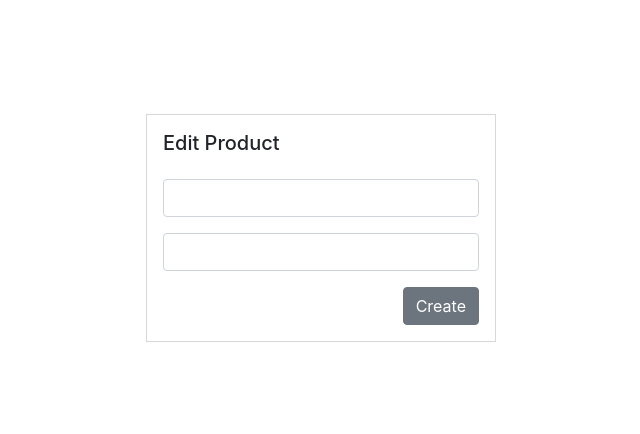
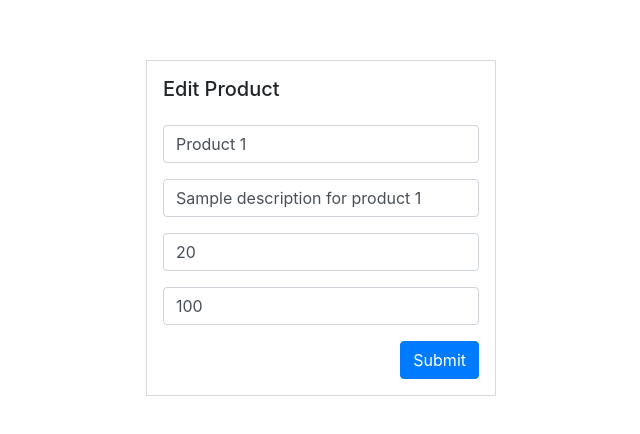
Before and after one commit to clarinal12/highoutput-workshop, a React (Create React App) app: page /products/edit/1 in a window 1280 px wide. Shown: the part 172-606 px from the top of the page, without its empty margins (319-959 px from the left). Built offline with nearby package versions, Linux system fonts and the light colour scheme.

Commit message:
feat(createProduct,updateProduct,removeProduct):created createproduct, updateproduct and removeproduct

```diff
--- a/src/Login/Login.js
+++ b/src/Login/Login.js
@@ -16,32 +16,29 @@ class Login extends Component {
       dialogModal: false,
       loginResponse: null
     };
-
-    this.toggleDialogModal = this.toggleDialogModal.bind(this);
-    this.login = this.login.bind(this);
   }
 
-  toggleDialogModal() {
+  toggleDialogModal = () => {
     this.setState(prevState => ({
       dialogModal: !prevState.dialogModal
     }));
-  }
+  };
 
-  login(values) {
+  login = values => {
     console.log(values);
     this.handleLoginSuccess();
     this.toggleDialogModal();
-  }
+  };
 
-  handleLoginSuccess() {
+  handleLoginSuccess = () => {
     this.setState({ loginResponse: "success" });
-  }
+  };
 
-  handleLoginFail() {
+  handleLoginFail = () => {
     this.setState({ loginResponse: "failed" });
-  }
+  };
 
-  getDialogModalProperty(response) {
+  getDialogModalProperty = response => {
     if (response === "success")
       return {
         type: "success",
@@ -60,7 +57,7 @@ class Login extends Component {
         message: "Sample Dialog Message",
         title: "Sample Dialog Title"
       };
-  }
+  };
 
   render() {
     const { dialogModal, loginResponse } = this.state;
--- a/src/Products/Product.js
+++ b/src/Products/Product.js
@@ -1,4 +1,4 @@
-import React from "react";
+import React, { Component } from "react";
 
 //Forms
 import ProductForm from "./ProductForm";
@@ -6,13 +6,110 @@ import ProductForm from "./ProductForm";
 //Styles
 import { ProductWrapper } from "./styles";
 
-const Product = props => {
-  const { match } = props;
-  return (
-    <ProductWrapper className="container">
-      <ProductForm productId={match.params.id} />
-    </ProductWrapper>
-  );
-};
+//Components
+import DialogModal from "../DialogModal";
+
+class Product extends Component {
+  constructor(props) {
+    super(props);
+    this.state = {
+      products: [
+        {
+          id: 1,
+          name: "Product 1",
+          price: 100,
+          description: "Sample description for product 1",
+          quantity: 20
+        },
+        {
+          id: 2,
+          name: "Product 2",
+          price: 44,
+          description: "Sample description for product 2",
+          quantity: 12
+        }
+      ],
+      dialogModal: false,
+      hasError: false
+    };
+  }
+
+  createProduct = params => {
+    console.log(params);
+    this.setState({ hasError: false });
+    this.handleCreateProductSuccess();
+  };
+
+  editProduct = params => {
+    console.log(params);
+    this.setState({ hasError: false });
+    this.handleEditProductSuccess();
+  };
+
+  handleCreateProductSuccess = () => {
+    this.toggleDialogModal();
+  };
+
+  handleCreateProductFail = () => {
+    this.setState({ hasError: true });
+  };
+
+  handleEditProductSuccess = () => {
+    this.toggleDialogModal();
+  };
+
+  handleEditProductFail = () => {
+    this.setState({ hasError: true });
+  };
+
+  toggleDialogModal = () => {
+    this.setState(prevState => ({
+      dialogModal: !prevState.dialogModal
+    }));
+  };
+
+  render() {
+    const { match } = this.props;
+    const { dialogModal, hasError } = this.state;
+    let product = {
+        name: "",
+        description: "",
+        quantity: "",
+        price: ""
+      },
+      submitAction = this.createProduct,
+      dialogTitle = "Create Success",
+      dialogMessage = "You have successfully created a product";
+
+    if (match.params.id) {
+      product = this.state.products.filter(
+        prod => Number(prod.id) === Number(match.params.id)
+      );
+      product = product[0];
+      submitAction = this.editProduct;
+      dialogTitle = "Edit Success";
+      dialogMessage = "You have successfully edited a product";
+    }
+
+    return (
+      <ProductWrapper className="container">
+        <DialogModal
+          type="success"
+          title={dialogTitle}
+          centered={true}
+          isOpen={dialogModal}
+          toggle={this.toggleDialogModal}
+        >
+          <center>{dialogMessage}</center>
+        </DialogModal>
+        <ProductForm
+          hasError={hasError}
+          handleSubmitAction={submitAction}
+          product={product}
+        />
+      </ProductWrapper>
+    );
+  }
+}
 
 export default Product;
--- a/src/Products/ProductForm.js
+++ b/src/Products/ProductForm.js
@@ -1,7 +1,7 @@
 import React from "react";
 
 //ReactStrap
-import { FormGroup, Input, FormFeedback } from "reactstrap";
+import { FormGroup, Input, FormFeedback, Alert } from "reactstrap";
 
 //Formik
 import { withFormik, ErrorMessage, Form } from "formik";
@@ -12,28 +12,113 @@ import ProductValidation from "./ProductValidation";
 //Styles
 import { FloatRightButton, ProductPanel } from "./styles";
 
-const ProductsForm = props => {
-  const { productId } = props;
+const ProductForm = props => {
+  const {
+    touched,
+    errors,
+    handleChange,
+    handleBlur,
+    values,
+    isSubmitting,
+    product,
+    hasError
+  } = props;
+  const isInvalidName = errors.name && touched.name;
+  const isInvalidDescription = errors.description && touched.description;
+  const isInvalidPrice = errors.price && touched.price;
+  const isInvalidQuantity = errors.quantity && touched.quantity;
   return (
     <ProductPanel>
-      <h5 className="mb-4">{productId ? "Edit Product" : "Create Product"}</h5>
+      <h5 className="mb-4">{product.id ? "Edit Product" : "Create Product"}</h5>
       <Form>
+        {hasError && <Alert color="danger">Some error occured</Alert>}
         <FormGroup>
-          <Input />
-          <FormFeedback>
-            <ErrorMessage name="email" />
-          </FormFeedback>
+          <Input
+            onChange={handleChange}
+            onBlur={handleBlur}
+            name="name"
+            type="text"
+            placeholder="Name"
+            value={values.name}
+            invalid={isInvalidName}
+          />
+          {isInvalidName && (
+            <FormFeedback>
+              <ErrorMessage name="name" />
+            </FormFeedback>
+          )}
         </FormGroup>
         <FormGroup>
-          <Input />
-          <FormFeedback>
-            <ErrorMessage name="password" />
-          </FormFeedback>
+          <Input
+            onChange={handleChange}
+            onBlur={handleBlur}
+            name="description"
+            type="text"
+            placeholder="Description"
+            value={values.description}
+            invalid={isInvalidDescription}
+          />
+          {isInvalidDescription && (
+            <FormFeedback>
+              <ErrorMessage name="description" />
+            </FormFeedback>
+          )}
         </FormGroup>
-        <FloatRightButton type="submit">Create</FloatRightButton>
+        <FormGroup>
+          <Input
+            onChange={handleChange}
+            onBlur={handleBlur}
+            name="quantity"
+            type="text"
+            placeholder="Quantity"
+            value={values.quantity}
+            invalid={isInvalidQuantity}
+          />
+          {isInvalidQuantity && (
+            <FormFeedback>
+              <ErrorMessage name="quantity" />
+            </FormFeedback>
+          )}
+        </FormGroup>
+        <FormGroup>
+          <Input
+            onChange={handleChange}
+            onBlur={handleBlur}
+            name="price"
+            type="text"
+            placeholder="Price"
+            value={values.price}
+            invalid={isInvalidPrice}
+          />
+          {isInvalidPrice && (
+            <FormFeedback>
+              <ErrorMessage name="price" />
+            </FormFeedback>
+          )}
+        </FormGroup>
+        <FloatRightButton color="primary" disabled={isSubmitting} type="submit">
+          {isSubmitting ? "Submitting..." : "Submit"}
+        </FloatRightButton>
       </Form>
     </ProductPanel>
   );
 };
 
-export default ProductsForm;
+export default withFormik({
+  mapPropsToValues: props => ({
+    name: props.product.name,
+    description: props.product.description,
+    price: props.product.price,
+    quantity: props.product.quantity,
+    id: props.product.id,
+    submitAction: props.handleSubmitAction
+  }),
+  handleSubmit: (values, { setSubmitting }) => {
+    const { submitAction } = values;
+    setTimeout(() => {
+      submitAction(values);
+      setSubmitting(false);
+    }, 2 * 1000);
+  },
+  validationSchema: ProductValidation
+})(ProductForm);
--- a/src/Products/ProductValidation.js
+++ b/src/Products/ProductValidation.js
@@ -3,8 +3,14 @@ import * as yup from "yup";
 const ProductValidation = yup.object().shape({
   name: yup.string().required(),
   description: yup.string().required(),
-  quantity: yup.number().required(),
-  price: yup.number().required()
+  quantity: yup
+    .number()
+    .typeError("quantity must be a number")
+    .required(),
+  price: yup
+    .number()
+    .typeError("price must be a number")
+    .required()
 });
 
 export default ProductValidation;
--- a/src/Products/ProductsItemCard.js
+++ b/src/Products/ProductsItemCard.js
@@ -8,7 +8,7 @@ import { CardBody, CardText, Button } from "reactstrap";
 import { ProductCardFooter, ProductCardTitle, ProductCard } from "./styles";
 
 const ProductsItemCard = props => {
-  const { name, description, quantity, price, id } = props;
+  const { name, description, quantity, price, id, onRemoveClick } = props;
 
   return (
     <ProductCard>
@@ -24,7 +24,9 @@ const ProductsItemCard = props => {
         <Link to={`/products/edit/${id}`}>
           <Button color="link">Edit</Button>
         </Link>
-        <Button color="link">Remove</Button>
+        <Button onClick={() => onRemoveClick(props)} color="link">
+          Remove
+        </Button>
       </ProductCardFooter>
     </ProductCard>
   );
--- a/src/SignUp/SignUp.js
+++ b/src/SignUp/SignUp.js
@@ -17,33 +17,31 @@ class SignUp extends Component {
       signUpResponse: null,
       hasError: false
     };
-
-    this.toggleDialogModal = this.toggleDialogModal.bind(this);
-    this.signup = this.signup.bind(this);
   }
 
-  toggleDialogModal() {
+  toggleDialogModal = () => {
     this.setState(prevState => ({
       dialogModal: !prevState.dialogModal
     }));
-  }
+  };
 
-  signup(values) {
+  signup = values => {
     console.log(values);
     this.setState({ hasError: false });
-    this.handleSignUpFail();
+    this.handleSignUpSuccess();
+  };
+
+  handleSignUpSuccess = () => {
+    this.setState({ signUpResponse: "success" });
     this.toggleDialogModal();
-  }
+  };
 
-  handleSignUpSuccess() {
-    this.setState({ signUpResponse: "success" });
-  }
+  handleSignUpFail = () => {
+    this.setState({ signUpResponse: "failed", hasError: true });
+    this.toggleDialogModal();
+  };
 
-  handleSignUpFail() {
-    this.setState({ signUpResponse: "failed", hasError: true });
-  }
-
-  getDialogModalProperty(response) {
+  getDialogModalProperty = response => {
     if (response === "success")
       return {
         type: "success",
@@ -62,7 +60,7 @@ class SignUp extends Component {
         message: "Sample Dialog Message",
         title: "Sample Dialog Title"
       };
-  }
+  };
 
   render() {
     const { dialogModal, signUpResponse, hasError } = this.state;
```
Also changed, not shown: src/Products/Products.js (+83 -9 lines).
